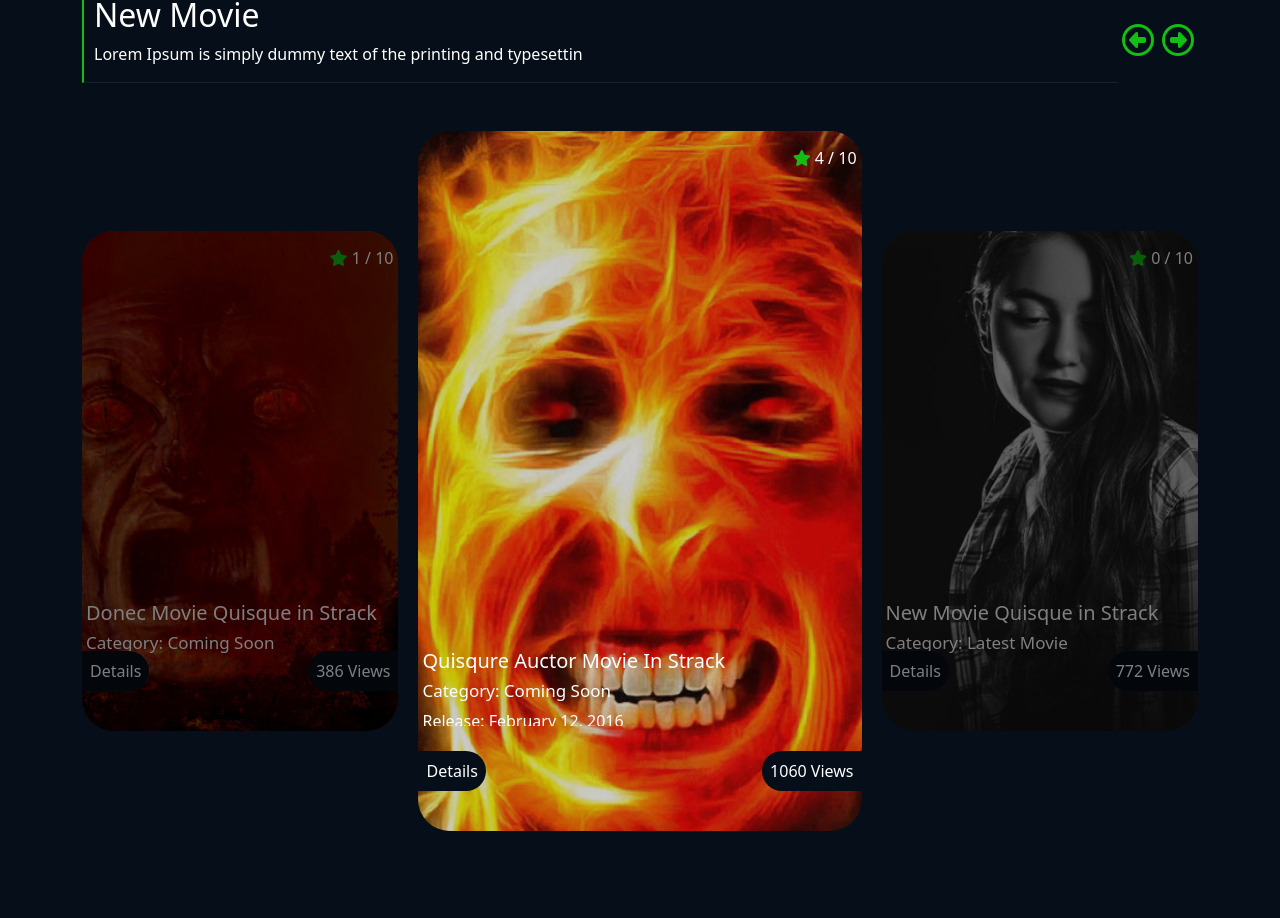
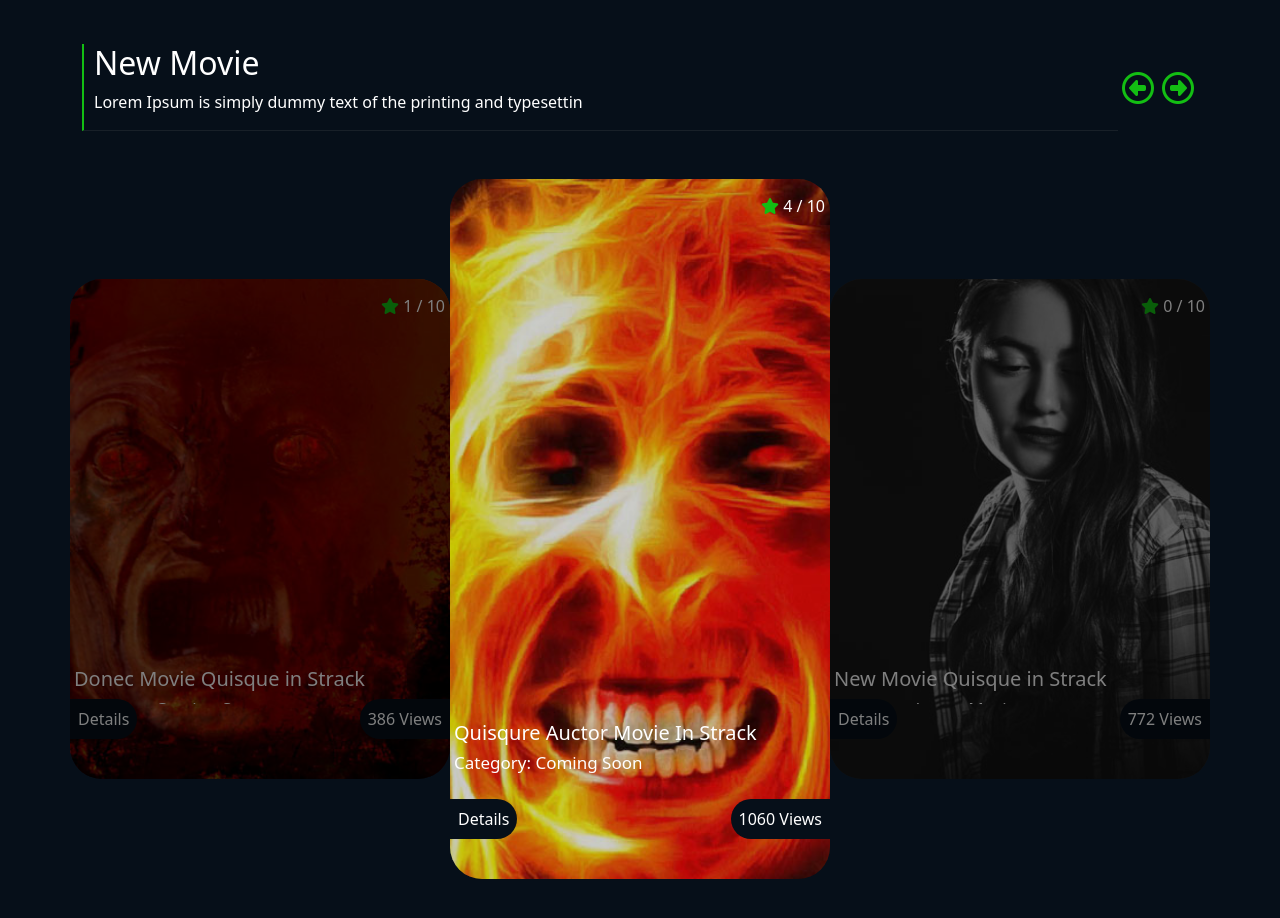
Before and after one commit to IIODERII/proj-html-vuejs, a Vue app: page / in a window 1280 px wide. Shown: the part 1260-2178 px from the top of the page. Before the commit the page ends 2091 px from the top, so only its background shows below. Built offline with nearby package versions, Linux system fonts and the light colour scheme.

Commit message:
added animation to newMovie section

```diff
--- a/src/components/MovieCard.vue
+++ b/src/components/MovieCard.vue
@@ -96,7 +96,7 @@ export default {
 
       > div {
         position: relative;
-        top: 87%;
+        top: 91.1%;
         transition: all 0.5s ease;
         h3 {
           font-size: 20px;
--- a/src/components/mainPage/NewMovie.vue
+++ b/src/components/mainPage/NewMovie.vue
@@ -1,5 +1,5 @@
 <template>
-  <div>
+  <div class="py-5">
     <div
       class="my-5 container d-flex justify-content-between align-items-center"
     >
@@ -17,19 +17,23 @@
       </div>
     </div>
     <div
-      class="d-flex container justify-content-between mx-auto align-items-center"
+      class="row g-0 flex-nowrap container-xl overflow-hidden justify-content-between mx-auto align-items-center"
+      :ref="'slider'"
     >
       <MovieCard
         :movie="store.movies[prevIndex()]"
-        class="cards p-0 rounded-5 prev"
+        class="cards p-0 rounded-5 prev m-0"
       />
       <MovieCard
-        :movie="store.movies[currentIndex]"
-        class="cards attivo p-0 rounded-5"
+        v-for="(movie, index) in store.movies"
+        :key="index"
+        :movie="movie"
+        class="cards p-0 rounded-5 m-0"
+        :class="{ attivo: index === currentIndex }"
       />
       <MovieCard
         :movie="store.movies[nextIndex()]"
-        class="cards p-0 rounded-5 next"
+        class="cards p-0 rounded-5 prev m-0"
       />
     </div>
   </div>
@@ -65,6 +69,20 @@ export default {
       }
     },
     scrollForward() {
+      const slider = this.$refs.slider;
+
+      if (this.currentIndex !== this.store.movies.length - 1) {
+        slider.scrollBy({
+          left: 440,
+          behavior: "smooth",
+        });
+      } else {
+        slider.scrollBy({
+          left: -9999,
+          behavior: "auto",
+        });
+      }
+
       if (this.currentIndex === this.store.movies.length - 1) {
         this.currentIndex = 0;
       } else {
@@ -72,6 +90,20 @@ export default {
       }
     },
     scrollBack() {
+      const slider = this.$refs.slider;
+
+      if (this.currentIndex !== 0) {
+        slider.scrollBy({
+          left: -440,
+          behavior: "smooth",
+        });
+      } else {
+        slider.scrollBy({
+          left: 9999,
+          behavior: "auto",
+        });
+      }
+
       if (this.currentIndex === 0) {
         this.currentIndex = this.store.movies.length - 1;
       } else {
@@ -102,7 +134,8 @@ i {
 }
 
 .cards {
-  width: 32%;
+  //   width: 440px;
+  width: calc(100% / 3);
   height: 500px;
   transition: all 0.5s ease;
 
@@ -120,7 +153,6 @@ i {
 }
 
 .attivo {
-  width: 500px;
   height: 700px;
   margin: 0 20px;
 
```
